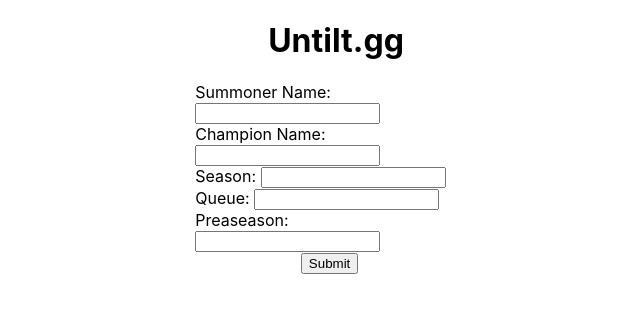
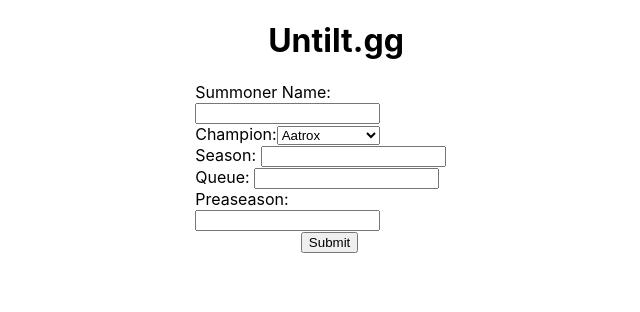
Before and after one commit to Jordang3177/Untilt.gg, a React (Create React App) app in the folder untilt/: page / in a window 1280 px wide. Shown: the top 312 px of the page, without its empty margins (304-944 px from the left). Built offline with nearby package versions, Linux system fonts and the light colour scheme.

Commit message:
Made the Dropdown menu display and got rid of the old way to input champions

```diff
--- a/untilt/src/components/MainPage/MainPage.js
+++ b/untilt/src/components/MainPage/MainPage.js
@@ -1,11 +1,12 @@
 import React, { useState } from "react";
 import classes from "./MainPage.module.css";
+import data from "../../assets/champions.json";
 import SummonerInput from "../InputForm/InputForm";
-import ChampionInput from "../InputForm/InputForm";
 import SeasonInput from "../InputForm/InputForm";
 import QueueInput from "../InputForm/InputForm";
 import PreaseasonInput from "../InputForm/InputForm";
 import SubmitButton from "../Button/Button";
+import Dropdown from "../Dropdown/Dropdown";
 
 function MainPage() {
   const [summonerName, setSummonerName] = useState("");
@@ -17,7 +18,7 @@
     setPreseasonIncluded
   ] = useState(false);
   const [submitted, setSubmitted] = useState(false);
-
+  const [champions] = useState(data.champions)
   const handleSummonerChange = e => {
     e.persist();
     setSummonerName(e.target.value);
@@ -25,7 +26,8 @@
 
   const handleChampionChange = e => {
     e.persist();
-    setChampionName(e.target.value);
+    setChampionName(champions[e.target.value].champion);
+    console.log(champions[e.target.value].champion);
   };
 
   const handleSeasonChange = e => {
@@ -75,12 +77,9 @@
     value={summonerName}
     handleChange={handleSummonerChange}
     />
-        <ChampionInput
-    label="Champion Name: "
-    type="text"
-    value={championName}
-    handleChange={handleChampionChange}
-    />
+    <Dropdown
+    values={champions}
+    handleChange={handleChampionChange}/>
         <SeasonInput
     label="Season: "
     type="number"
```
